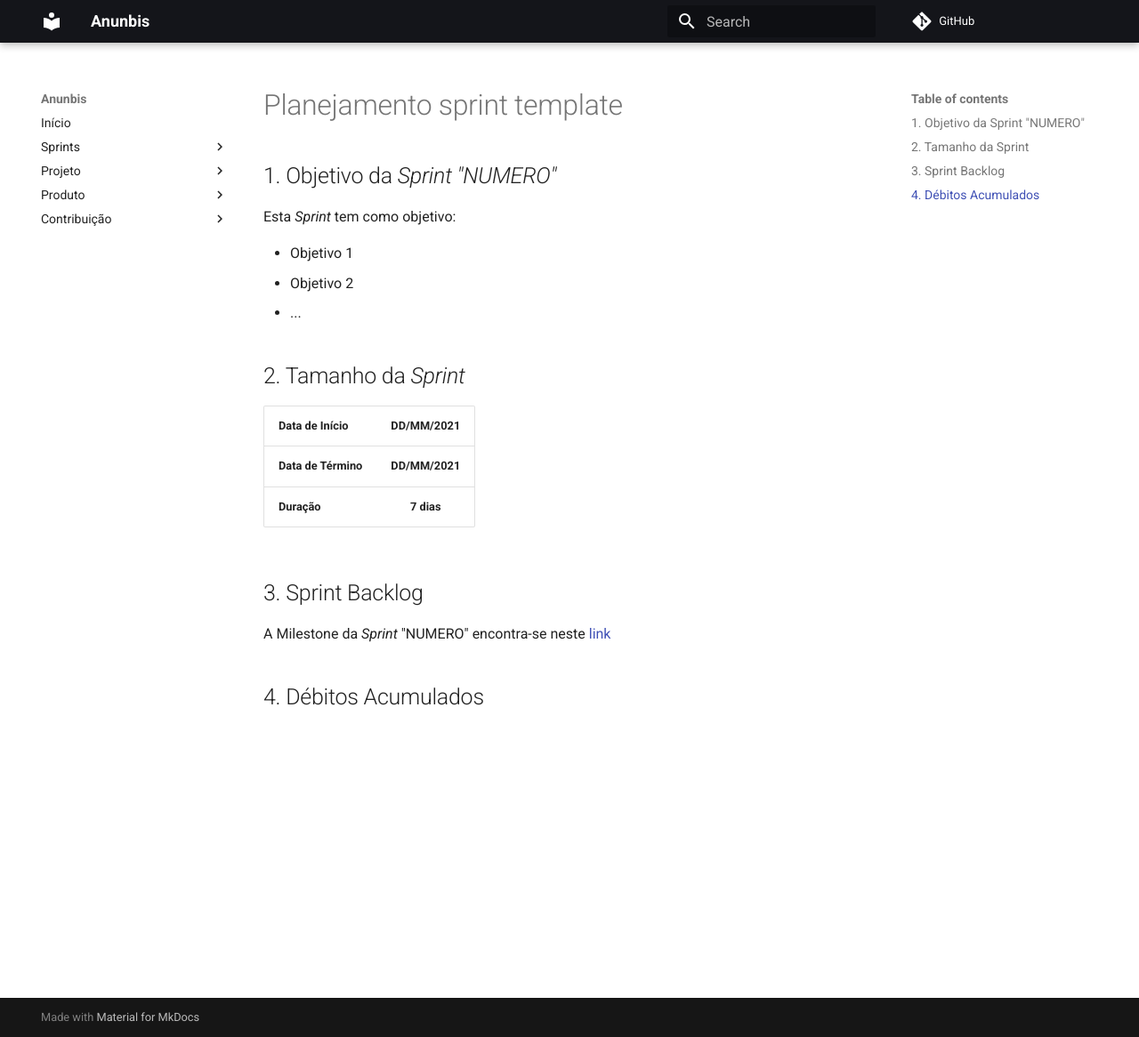
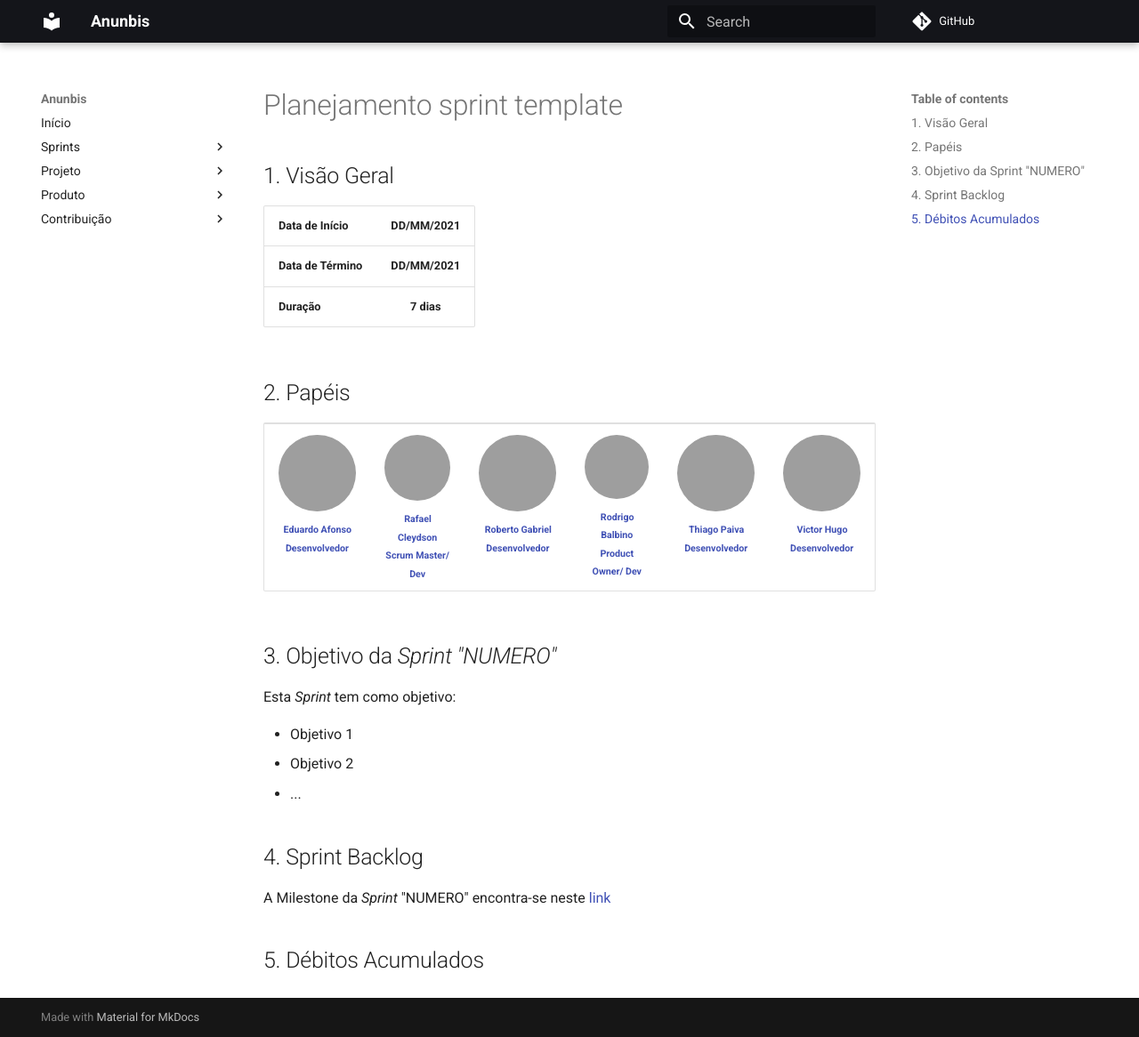
Before and after one commit to fga-eps-mds/2020.2-Anunbis, an MkDocs documentation site: the page built from docs/sprints/planejamento-sprint-template.md, in a window 1280 px wide and 1166 px high. Shown: the whole window at 89% size. Built offline with MkDocs 1.6.1 and Material for MkDocs 9.7.7, drawn with Linux system fonts in a browser that asks for light colours; comment, search, counter and statistics services are not loaded; grey boxes are pictures that could not be loaded.

Commit message:
#60 atualizando templates de revisao e planejamento da sprint 3
Co-authored-by: Balbinoo <rodrigo080599@hotmail.com>

```diff
--- a/docs/sprints/planejamento-sprint-template.md
+++ b/docs/sprints/planejamento-sprint-template.md
@@ -1,4 +1,32 @@
-## 1. Objetivo da _Sprint "NUMERO"_
+## 1. Visão Geral
+
+| Data de Início | DD/MM/2021 |
+|:--|:--:|
+| **Data de Término** | **DD/MM/2021** |
+| **Duração** | **7 dias** |
+
+## 2. Papéis
+
+<table>
+    <tr>
+     <!-- Eduardo   -->
+        <td align="center"><a href="https://github.com/oEduardoAfonso"><img style="border-radius: 50%;" src="https://avatars.githubusercontent.com/u/54921791?s=400&u=12d7cd0e0fdb7e4540dd786c4cc936167d8b7666&v=4" width="100px;" alt=""/><br /><sub><b>Eduardo Afonso</b><br><b>Desenvolvedor</b></sub></a><br /><a href="https://github.com/DanielPortods"></a></td>
+     <!-- Raphael -->
+        <td align="center"><a href="https://github.com/RcleydsonR">
+        <img style="border-radius: 50%;" src="https://avatars.githubusercontent.com/u/74625814?s=460&u=c3b77eaa289d931e139e184d494e0151956372a8&v=4"width="100px;" alt=""/>
+        <br /><sub><b>Rafael Cleydson</b><br><b>Scrum Master/ Dev</b></sub></a><br /><a href="https://github.com/Bruno-Felix"></a></td>
+         <!-- Roberto  -->
+        <td align="center"><a href="https://github.com/mangabeiras"><img style="border-radius: 50%;" src="https://avatars.githubusercontent.com/u/54643519?s=400&u=e818422fc51e3e58e20e2bfc28bcdcd96a3acf62&v=4" width="100px;" alt=""/><br /><sub><b>Roberto Gabriel</b><br><b>Desenvolvedor</sub></a><br /><a href="https://github.com/emysdias"></a></td>
+     <!-- Rodrigo     -->
+        <td align="center"><a href=https://github.com/Balbinoo><img style="border-radius: 50%;" src="https://avatars.githubusercontent.com/u/54644626?s=400&u=8d36fb668cd69ccd23d5827ae9e1b86a937eefa1&v=4" width="100px;" alt=""/><br /><sub><b>Rodrigo Balbino</b><br><b>Product Owner/ Dev</b></sub></a><br /><a href="https://github.com/DenysRogeres"></a></td>
+    <!-- Thiago  -->
+        <td align="center"><a href=https://github.com/thiagohdaqw><img style="border-radius: 50%;" src="https://avatars.githubusercontent.com/u/54081877?s=400&u=c1add0666adbf836efe972df83a854185477c2cc&v=4" width="100px;" alt=""/><br /><sub><b>Thiago Paiva</b><br><b>Desenvolvedor</sub></a><br /><a href="https://github.com/daniel-bm"></a></td>
+     <!-- Victor -->
+        <td align="center"><a href=https://github.com/victorhugo21><img style="border-radius: 50%;" src="https://avatars.githubusercontent.com/u/54643372?s=400&u=662c17b015a365ca35b5b4ea519c0fd64fd00184&v=4" width="100px;" alt=""/><br /><sub><b>Victor Hugo</b><br><b>Desenvolvedor</sub></a><br /><a href="https://github.com/enzoggqs"></a></td>
+        </tr>
+    </table>
+
+## 3. Objetivo da _Sprint "NUMERO"_
 
 <p align="justify">Esta <i>Sprint</i> tem como objetivo:</p>
 
@@ -6,17 +34,9 @@
 - Objetivo 2
 - ...
 
-## 2. Tamanho da _Sprint_
-
-| Data de Início | DD/MM/2021 |
-|:--|:--:|
-| **Data de Término** | **DD/MM/2021** |
-| **Duração** | **7 dias** |
-
-
-## 3. Sprint Backlog
+## 4. Sprint Backlog
 
 A Milestone da _Sprint_ "NUMERO" encontra-se neste [link](https://github.com/fga-eps-mds/2020.2-Anunbis/milestone/...)
 
 
-## 4. Débitos Acumulados
+## 5. Débitos Acumulados
```
Also changed, not shown: docs/sprints/planejamento-sprint-3.md (+0 -4 lines), docs/sprints/revisao-sprint-3.md (+3 -4 lines), docs/sprints/revisao-sprint-template.md (+33 -1 lines), docs/images/quadroConhecimento1.png (added).
